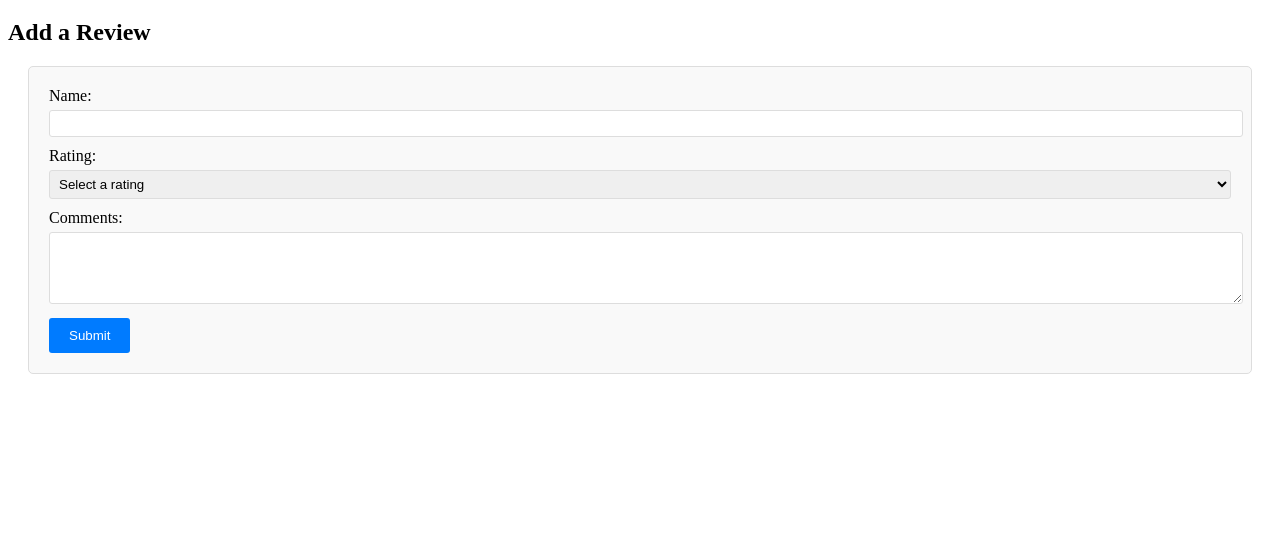
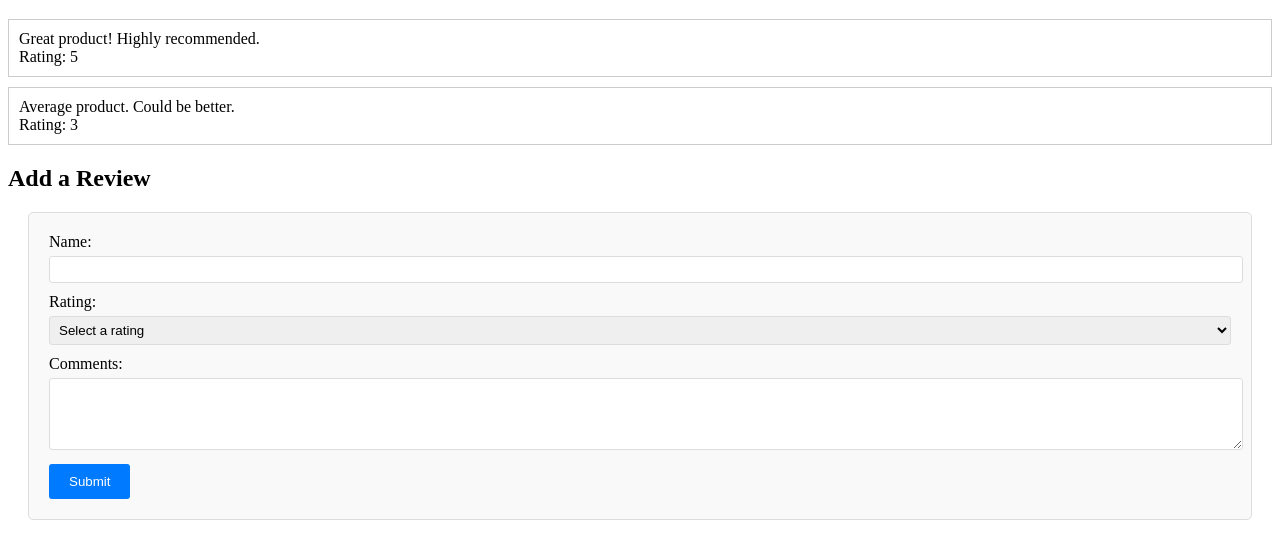
Before and after one commit to dhruv-sharma7/Customer-Feedback-ECommerce, a plain HTML site: page public/index.html in a window 1280 px wide. Shown: the part 61-620 px from the top of the page. Drawn offline with Linux system fonts and the light colour scheme.

Commit message:
BackendSetUp

```diff
--- a/public/index.html
+++ b/public/index.html
@@ -15,6 +15,9 @@
     <h1>Reviews and Ratings</h1>
     <section id="existing-reviews">
         <!-- Existing reviews and ratings content goes here -->
+        <div id="review-list">
+            <!-- Reviews will be dynamically added here -->
+        </div>
       </section>
 
 
--- a/public/styles.css
+++ b/public/styles.css
@@ -40,3 +40,13 @@
   #review-form button:hover {
     background-color: #0056b3;
   }
+
+  .review {
+    border: 1px solid #ccc;
+    padding: 10px;
+    margin-bottom: 10px;
+  }
+
+  .review p {
+    margin: 0;
+  }
--- a/public/validation.js
+++ b/public/validation.js
@@ -20,3 +20,40 @@ document.addEventListener('DOMContentLoaded', function() {
       }
     });
   });
+
+  const reviews = [
+    {
+      review: "Great product! Highly recommended.",
+      rating: 5
+    },
+    {
+      review: "Average product. Could be better.",
+      rating: 3
+    },
+    // Add more review objects as needed
+  ];
+
+  document.addEventListener('DOMContentLoaded', function() {
+    const reviewList = document.getElementById('review-list');
+
+    // Iterate over the reviews array
+    reviews.forEach(function(review) {
+      // Create a new review element
+      const reviewElement = document.createElement('div');
+      reviewElement.classList.add('review');
+
+      // Create elements for review text and rating
+      const reviewTextElement = document.createElement('p');
+      reviewTextElement.textContent = review.review;
+
+      const ratingElement = document.createElement('p');
+      ratingElement.textContent = `Rating: ${review.rating}`;
+
+      // Append the elements to the review container
+      reviewElement.appendChild(reviewTextElement);
+      reviewElement.appendChild(ratingElement);
+
+      // Append the review element to the review list container
+      reviewList.appendChild(reviewElement);
+    });
+  });
```
Also changed, not shown: src/package.json (added, +16 -0 lines), src/server.js (+16 -0 lines), 1 other file.
